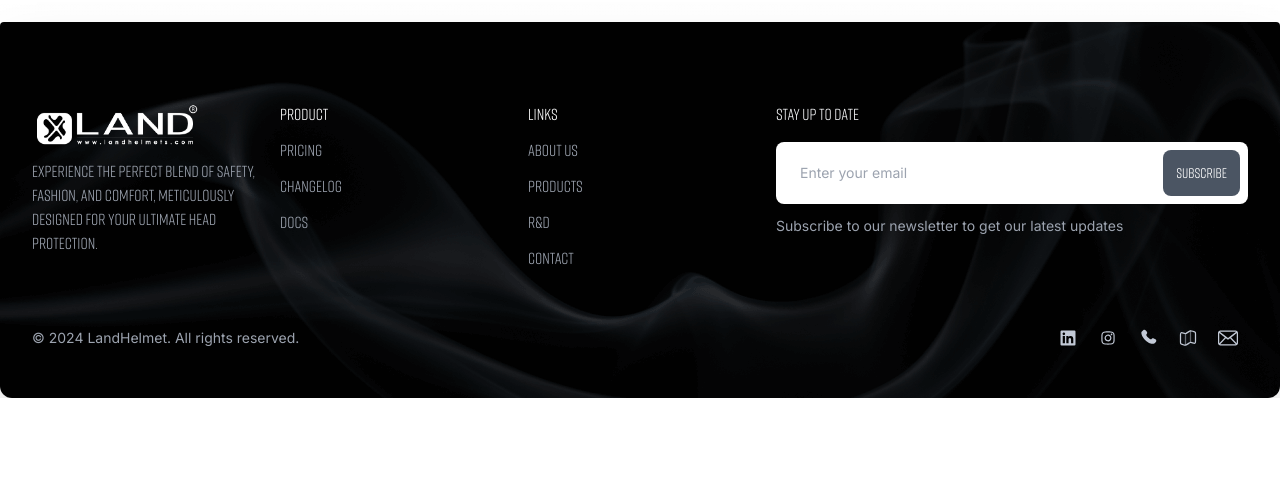
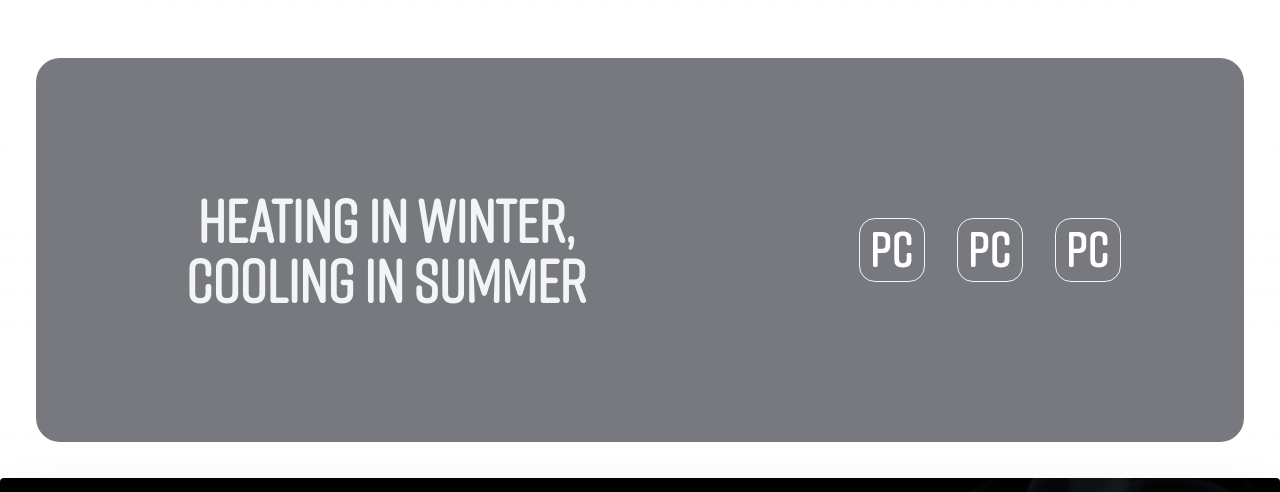
Before and after one commit to Recursive-Solutions-LLC/LandHelmet, a Next.js app: page / in a window 1280 px wide. Shown: the part 6539-7031 px from the top of the page. Before the commit the page ends 6937 px from the top, so only its background shows below. Built offline with nearby package versions, Linux system fonts and the light colour scheme.

Commit message:
LH-23 Create a Banner component

```diff
--- /dev/null
+++ b/src/app/components/containers/Banner.tsx
@@ -0,0 +1,35 @@
+"use client"
+import React from "react";
+import Image from "next/image";
+import ReactHtmlParser from 'react-html-parser'
+
+interface ShowCaseProps {
+    title: string;
+    svgs: string[];
+}
+
+const Banner: React.FC<ShowCaseProps> = ({
+    title,
+    svgs
+}) => {
+    return (
+        <>
+            <div className="lg:flex md:flex sm: z-1 font-custom  m-9 items-center h-96 bg-[#78797e] rounded-rounded-lg rounded-t-3xl rounded-b-3xl">
+                <div id="1" className="flex-1 h-60 flex lg:px-24 pd:mx-12 sm:px-12 xs:px-12 items-center justify-center">
+                    <h1 className="text-gray-100 justify-center text-center text-6xl font-bold ">{ReactHtmlParser(title)}</h1>
+                </div>
+                <div className="flex-1 flex items-center h-24 justify-center">
+                    <div id="2" className=" flex gap-8 justify-center items-center lg:px-24 pd:mx-12 sm:px-12 xs:px-12 ">
+                        {svgs.map((svg, index) => (
+                            <div className="border border-gray-100 p-3 rounded-t-2xl rounded-b-2xl">
+                                <Image height={40} width={40} src={svg} alt="icon" className="text-white" />
+                            </div>
+                        ))}
+                    </div>
+                </div>
+            </div>
+        </>
+    );
+};
+
+export default Banner;
--- a/src/app/page.tsx
+++ b/src/app/page.tsx
@@ -5,38 +5,39 @@ import Footer from "../app/components/layout/Footer";
 import Header from "../app/components/layout/Header";
 import Details from "../app/components/containers/Details";
 import Quote from "../app/components/containers/Quote";
-import { Product,DetailProps } from "../app/components/model/Product";
+import { Product, DetailProps } from "../app/components/model/Product";
 import { NavItems, SubNavItems } from "./components/model/NavItem";
 import ParallaxText from "../app/components/containers/MagicScroll"
 import ItemProduct from "./components/containers/ItemProduct";
 import Parallax from "./components/containers/parallax/Parallax";
+import Banner from "./components/containers/Banner";
 export default function Home() {
   const variants = {
     hidden: { opacity: 0, x: -200, y: 0 },
-    enter: { opacity: 1, x: 0, y: 0},
+    enter: { opacity: 1, x: 0, y: 0 },
   }
   const products: Product[] = [{
     title: "What is Lorem Ipsum?",
     description: "Lorem Ipsum is simply dummy text of the printing and typesetting industry. Lorem Ipsum has been the industry's standard dummy text ever since the 1500s, when an unknown printer took a galley of type and scrambled it to make a type specimen book. It has survived not only five centuries, but also the leap into electronic typesetting, remaining essentially unchanged. ",
     image: "https://www.myhqbc.com/images/helmet-feature4.png",
-    imageArray: ["https://www.myhqbc.com/images/helmet-feature3.png","https://www.myhqbc.com/storage/images/thumb_1564739456_PaulLange_Prilba_09-copy.jpg","https://www.myhqbc.com/images/helmet-feature5.png"],
+    imageArray: ["https://www.myhqbc.com/images/helmet-feature3.png", "https://www.myhqbc.com/storage/images/thumb_1564739456_PaulLange_Prilba_09-copy.jpg", "https://www.myhqbc.com/images/helmet-feature5.png"],
     color: "bg-blue-500",
   },
   {
     title: "What is Lorem Ipsum?",
     description: "Lorem Ipsum is simply dummy text of the printing and typesetting industry. Lorem Ipsum has been the industry's standard dummy text ever since the 1500s, when an unknown printer took a galley of type and scrambled it to make a type specimen book. It has survived not only five centuries, but also the leap into electronic typesetting, remaining essentially unchanged. ",
     image: "https://www.myhqbc.com/images/helmets_main.jpg",
-    imageArray: ["https://www.myhqbc.com/images/helmet-feature2_part1.png","https://www.myhqbc.com/storage/images/thumb_1564740528_Q090363_1-copy.jpg","https://www.myhqbc.com/images/helmet-feature5.png"],
+    imageArray: ["https://www.myhqbc.com/images/helmet-feature2_part1.png", "https://www.myhqbc.com/storage/images/thumb_1564740528_Q090363_1-copy.jpg", "https://www.myhqbc.com/images/helmet-feature5.png"],
     color: "bg-red-500",
   }
   ]
 
-const navItems: NavItems []= [
+  const navItems: NavItems[] = [
     { title: "Home", link: "/" },
     { title: "About Us", link: "/about-us" },
   ];
 
-const subNavItems:SubNavItems[][]= [
+  const subNavItems: SubNavItems[][] = [
     [
       { title: "Sub Item 1", link: "/sub-item-1" },
       { title: "Sub Item 2", link: "/sub-item-2" },
@@ -46,20 +47,21 @@ const subNavItems:SubNavItems[][]= [
       { title: "Sub Item 4", link: "/sub-item-4" },
     ]
   ];
+
   return (
     <>
-      <Header  navItems={navItems} subNavItems={subNavItems}/>
+      <Header navItems={navItems} subNavItems={subNavItems} />
       <main className="flex min-h-screen flex-col items-center justify-between lg:px-24 px-10">
         <ShowCase title="NOT JUST AN ORDINARY SHELL" description="InMould technology makes the helmet lighter and very firm. This technology is currently the best one for making ultralight helmets and providing you maximum protection. How does InMould work? Expandable polystyrene is injected into our polycarbonate shells under pressure, heat and steam. The inner and outer shell are just one piece, they will not separate, so you can enjoy your ride to the fullest." image="/images/helmet-feature1@2x.png" icon={['/images/icon_pc.svg', "/images/icon_inmold.svg"]} variants={variants}></ShowCase>
         <ShowCase title="NOT JUST AN ORDINARY SHELL" description="InMould technology makes the helmet lighter and very firm. This technology is currently the best one for making ultralight helmets and providing you maximum protection. How does InMould work? Expandable polystyrene is injected into our polycarbonate shells under pressure, heat and steam. The inner and outer shell are just one piece, they will not separate, so you can enjoy your ride to the fullest." image="/images/helmet-feature1@2x.png" icon={['/images/icon_pc.svg', "/images/icon_inmold.svg"]} variants={variants}></ShowCase>
         <ShowCase title="NOT JUST AN ORDINARY SHELL" description="InMould technology makes the helmet lighter and very firm. This technology is currently the best one for making ultralight helmets and providing you maximum protection. How does InMould work? Expandable polystyrene is injected into our polycarbonate shells under pressure, heat and steam. The inner and outer shell are just one piece, they will not separate, so you can enjoy your ride to the fullest." image="/images/helmet-feature1@2x.png" icon={['/images/icon_pc.svg', "/images/icon_inmold.svg"]} variants={variants}></ShowCase>
 
         <Details product={products} />
-        <About1/>
-        <Quote/>
+        <About1 />
+        <Quote />
         <section>
-        <Parallax  className="w-screen h-screen"  type={"services"}/>
-        <Parallax  className="w-screen h-screen"  type={""}/>
+          <Parallax className="w-screen h-screen" type={"services"} />
+          <Parallax className="w-screen h-screen" type={""} />
         </section>
 
         <section>
@@ -68,8 +70,10 @@ const subNavItems:SubNavItems[][]= [
           </ParallaxText>
 
         </section>
+
       </main>
-      <Footer/>
+      <Banner title={"Heating in winter, <br/> cooling in summer"} svgs={['/images/icon_pc_white.svg','/images/icon_pc_white.svg','/images/icon_pc_white.svg']}/>
+      <Footer />
     </>
   );
 }
```
Also changed, not shown: public/images/icon_pc_white.svg (added), 1 other file (tests, documents, lock files or other folders). Lines whose indentation alone changed are shown as unchanged.
